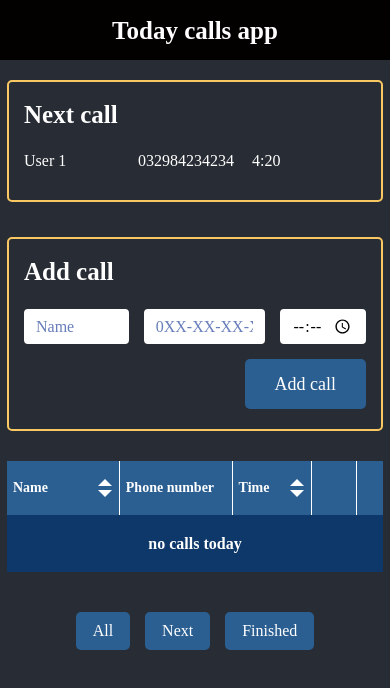
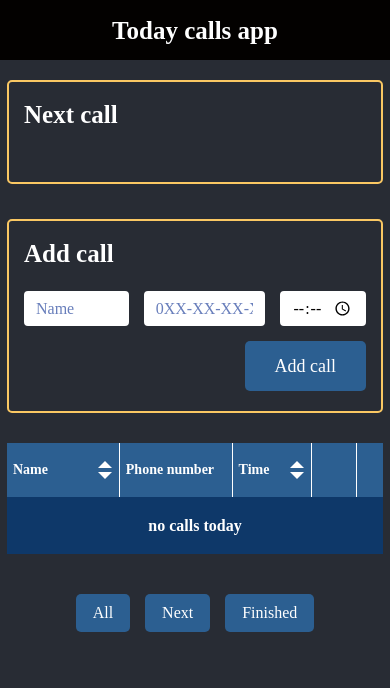
Before and after one commit to KolosAnd/today-calls, a React (Create React App) app: page / in a window 390 px wide. Shown: the top 688 px of the page. Built offline with nearby package versions, Linux system fonts and the light colour scheme; the HTML template or start-up script is replaced by a standard one.

Commit message:
develop - dev version without phone reg test

```diff
--- a/src/App.js
+++ b/src/App.js
@@ -25,19 +25,17 @@ function App() {
       return getCalls();
     });
 
-    const [updateFunc, setUpdateFunc] = useState(false);
-
 
     const removeCalls = (callID) => {
-        setCalls(calls.filter(c => c.id !== callID));
-        setUpdateFunc(true);
+        let removeCalls = calls.filter(c => c.id !== callID);
+        setCalls(removeCalls);
     }
 
     useEffect( () => {
-        if(updateFunc) {
+        if(calls.length) {
             localStorage.setItem('list', JSON.stringify(calls));
         }
-    },[updateFunc]);
+    },[calls]);
 
 
 
@@ -51,7 +49,9 @@ function App() {
                <Header />
                 <div className="container">
                     <div className="main-wrap">
-                        <NextCall />
+
+                        <NextCall calls={calls}/>
+
                         <div className="calls-wrap">
                             <AddCallForm addOneCall={addOneCall}/>
 
--- a/src/components/AddCallForm/AddCallForm.tsx
+++ b/src/components/AddCallForm/AddCallForm.tsx
@@ -1,7 +1,7 @@
 import React, {useContext, useEffect, useState} from "react";
 import {Title} from "../Title/Title";
 import "./addCallForm.scss";
-import {TimeFunc} from "../../timeFunc";
+import {TimeFunc} from "../../utils/timeFunc";
 import * as yup from "yup";
 import ICallScheme from "./typesAddCall";
 import { useForm } from "react-hook-form";
@@ -58,7 +58,6 @@ export const AddCallForm = ({addOneCall}) => {
             let finalArr = calls.concat([call]);
             localStorage.setItem('list', JSON.stringify(finalArr));
             addOneCall(call);
-            // reset(defaultValues);
             setCall(initialState);
         }
     },[call]);
@@ -72,6 +71,7 @@ export const AddCallForm = ({addOneCall}) => {
                     <div className="add-call__input-block name">
                         <input
                             {...register("name")}
+                            value={call.name}
                             onChange={e => {setCall({...call, name: e.target.value}) }}
                             name="name"
                             type="text"
@@ -89,6 +89,7 @@ export const AddCallForm = ({addOneCall}) => {
                             {...register("phone")}
                             onChange={e => {setCall({...call, phone: e.target.value}) }}
                             name="phone"
+                            value={call.phone}
                             placeholder="0ХХ-ХХ-ХХ-ХХХ"
                             type="text"
                             className={errors.phone
@@ -102,6 +103,7 @@ export const AddCallForm = ({addOneCall}) => {
                         <input type="time"
                                name="time"
                                {...register("time")}
+                               value={call.time}
                                onChange={e => {setCall({...call, time: e.target.value}) }}
                                className={errors.time
                                    ? "add-call__input error" : "add-call__input"
--- a/src/components/NextCall/NextCall.js
+++ b/src/components/NextCall/NextCall.js
@@ -1,17 +1,65 @@
-import React from "react";
+import React, {useEffect, useState} from "react";
 import {Title} from "../Title/Title";
 import MainClass from "./NextCall.module.css"
+import {TimeFunc, timeToMs} from "../../utils/timeFunc";
 
-const NextCall = (props) => {
+const NextCall = ({calls}) => {
+    const [callsSortArr, setCallsSortArr] = useState([]);
+    const [nextCall, setNextCall] = useState({});
+
+    useEffect(  () => {
+        if(calls.length > 0){
+            setCallsSortArr(calls.sort((a,b) =>  a.milisec > b.milisec ? 1 : -1 ));
+        }
+    },[calls]);
+
+    useEffect(()=> {
+
+        if(callsSortArr.length > 0) {
+
+            for(let i=0; i<callsSortArr.length; i++){
+                const timeInSeconds = timeToMs(callsSortArr[i].time);
+                const timeInMilisec = TimeFunc(timeInSeconds, Date.now());
+
+                if (Date.now() < timeInMilisec) {setNextCall(callsSortArr[i]); break;}
+                else {setNextCall(null)}
+            }
+            const timerId = timeNextCall();
+            return  (() =>{
+                clearInterval(timerId);
+            })
+        }
+    },[callsSortArr]);
+
+    const timeNextCall = () => {
+
+    return setInterval(() =>{
+            for(let i=0; i<callsSortArr.length; i++){
+                const timeInSeconds = timeToMs(callsSortArr[i].time);
+                const timeInMilisec = TimeFunc(timeInSeconds, Date.now());
+                if (Date.now() < timeInMilisec) {setNextCall(callsSortArr[i]); break;}
+            }
+        },60000);
+
+    }
+
     return (
         <div className={MainClass.nextCall}>
             <div className={MainClass.nextCall__wrap}>
                 <Title text={"Next call"} />
-                <div className={MainClass.nextCall__inputWrap}>
-                    <div className={MainClass.nextCall__input + ' ' + MainClass.nextCall__inputName}>User 1</div>
-                    <div className={MainClass.nextCall__input  + ' ' + MainClass.nextCall__inputPhone}>032984234234</div>
-                    <div className={MainClass.nextCall__input  + ' ' + MainClass.nextCall__inputTime}> 4:20</div>
-                </div>
+                {nextCall ?
+                    <div className={MainClass.nextCall__inputWrap}>
+                        <div className={MainClass.nextCall__input + ' ' + MainClass.nextCall__inputName}>{nextCall.name}</div>
+                        <div className={MainClass.nextCall__input  + ' ' + MainClass.nextCall__inputPhone}>{nextCall.phone}</div>
+                        <div className={MainClass.nextCall__input  + ' ' + MainClass.nextCall__inputTime}> {nextCall.time}</div>
+                    </div>
+                    :
+                    <div className={MainClass.nextCall__inputWrap}>
+                        <div className={MainClass.nextCall__input + ' ' + MainClass.nextCall__inputName}>No next call</div>
+                    </div>
+
+                }
+
             </div>
         </div>
     )
--- a/src/components/TableCallItem/TableCallItem.js
+++ b/src/components/TableCallItem/TableCallItem.js
@@ -1,5 +1,5 @@
 import React, {useEffect, useState} from "react";
-import {TimeFunc, timeToMs} from "../../timeFunc";
+import {TimeFunc, timeToMs} from "../../utils/timeFunc";
 
 export const TableCallItem = ({remove, call, hidden}) => {
 
--- a/src/styles/global.scss
+++ b/src/styles/global.scss
@@ -22,7 +22,6 @@
     padding: 20px 0 0;
   }
 }
-
 
 
 .App {
--- a/src/timeFunc.js
+++ b/src/utils/timeFunc.js
@@ -1,10 +1,12 @@
 export const TimeFunc = (time,now) => {
     if(time == undefined)return ;
     const date = new Date(now);
+
     let hours = date.getHours();
     let minutes = date.getMinutes();
     let seconds = date.getSeconds();
-    let startDayTimeInMilisec = date - timeInMiliseconds(hours, minutes, seconds);
+
+    let startDayTimeInMilisec = date - timeInMiliseconds( hours, minutes, seconds);
 
     let hoursNumber = (time[0]*10)+Number(time[1]);
     let minutesNumber = (time[3]*10)+Number(time[4]);
@@ -16,10 +18,12 @@ export const TimeFunc = (time,now) => {
     return (startDayTimeInMilisec + timeInMiliseconds(hoursNumber,minutesNumber,0))
 }
 
-function timeInMiliseconds(hours,minutes,seconds) {
+export function timeInMiliseconds(hours,minutes,seconds) {
     return ( (hours * 3600000) + (minutes * 60000) + (seconds * 1000));
 }
 
+
+// translate time ("14:25") to milisec
 export const timeToMs = (mmss) => {
     if(typeof mmss !== 'string') {
         if(mmss.toString()) mmss = mmss.toString();
```
